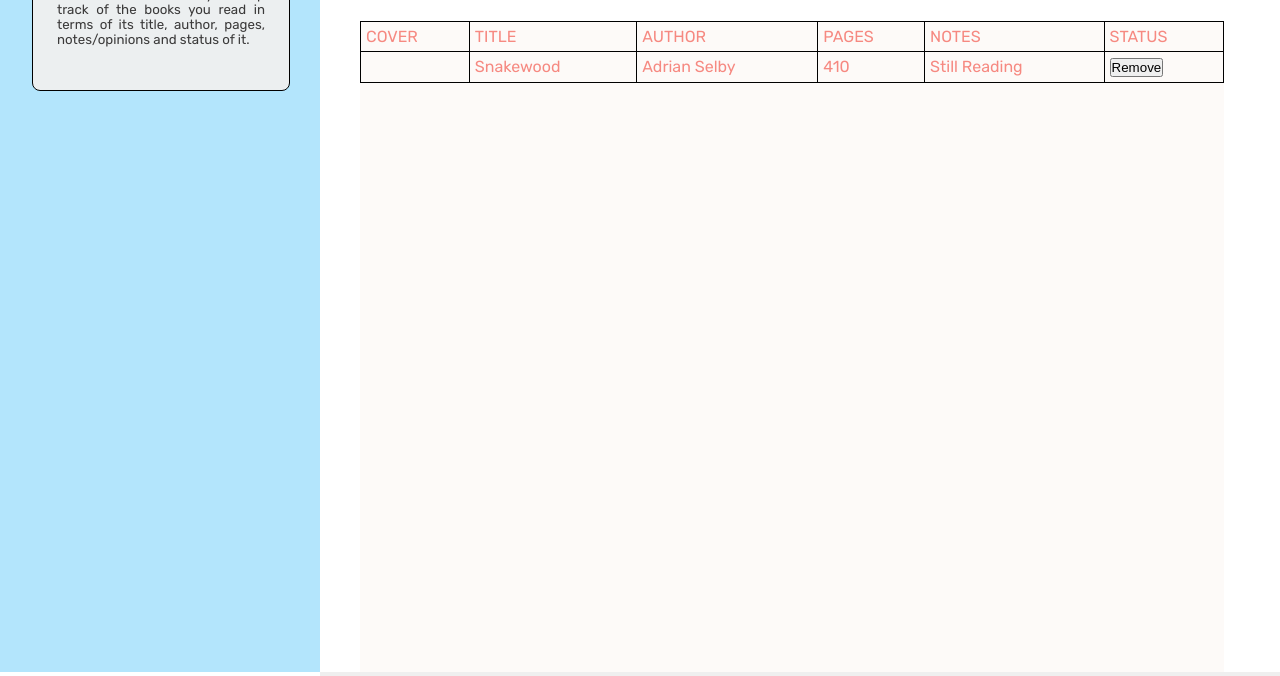
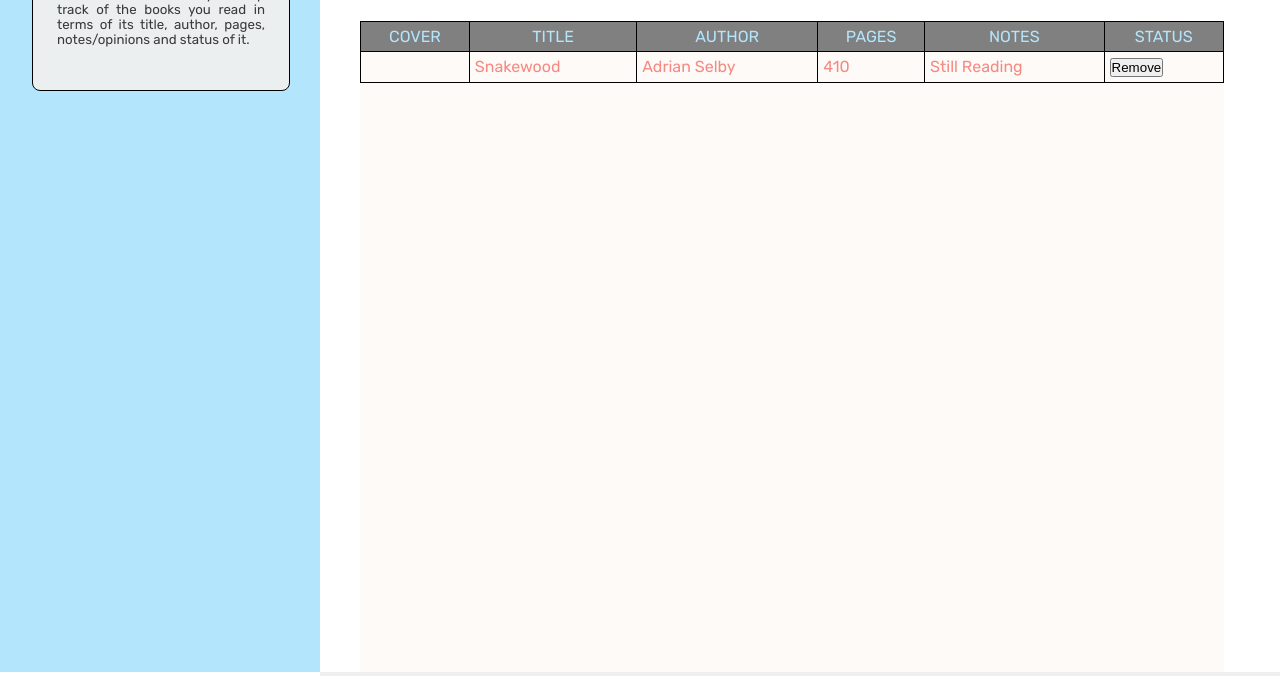
Before and after one commit to novadar-star/library, a plain HTML site: page index.html in a window 1280 px wide. Shown: the part 124-800 px from the top of the page. Drawn offline with Linux system fonts and the light colour scheme.

Commit message:
centered the title of table

```diff
--- a/index.html
+++ b/index.html
@@ -40,12 +40,12 @@
                 <table>
                     <thead>
                         <tr class="row-header">
-                            <td>COVER</td>
-                            <td>TITLE</td>
-                            <td>AUTHOR</td>
-                            <td>PAGES</td>
-                            <td>NOTES</td>
-                            <td>STATUS</td>
+                            <td class="firstbook">COVER</td>
+                            <td class ="firstbook">TITLE</td>
+                            <td class ="firstbook">AUTHOR</td>
+                            <td class ="firstbook">PAGES</td>
+                            <td class ="firstbook">NOTES</td>
+                            <td class ="firstbook">STATUS</td>
                         </tr>
                     </thead>
 
--- a/style.css
+++ b/style.css
@@ -58,6 +58,17 @@ h5{
     color: #f68981;
 }
 
+.row-header{
+    text-align: center;
+    font-family: "Rubik", sans-serif;
+   justify-content: space-around;
+    background-color: grey;
+    color: #b3e5fc;
+    border-radius: 1rem;
+}
+.firstbook {
+    text-align: center;
+}
 h1{
     font-size: 4rem;
     margin-right: 10rem;
@@ -100,15 +111,6 @@ tr,th,td{
 .content{
     width: 90%;
    margin-left:2.5rem;
-}
-.inner-row{
-    display: flex;
-    padding: 0.6rem;
-   justify-content: space-around;
-    border:1px solid black;
-    background-color: grey;
-    color: #b3e5fc;
-    border-radius: 1rem;
 }
 
 dialog{
```
